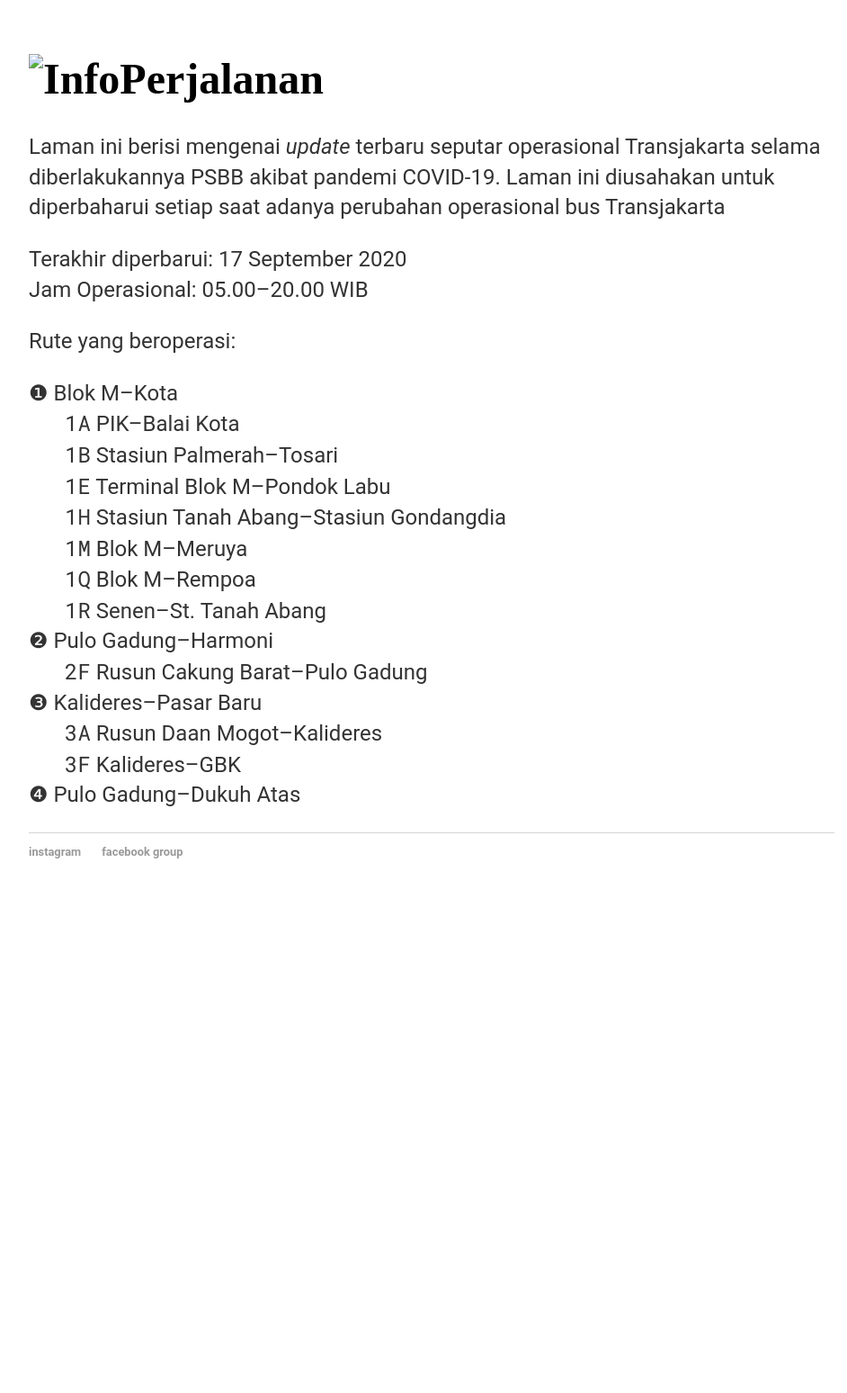
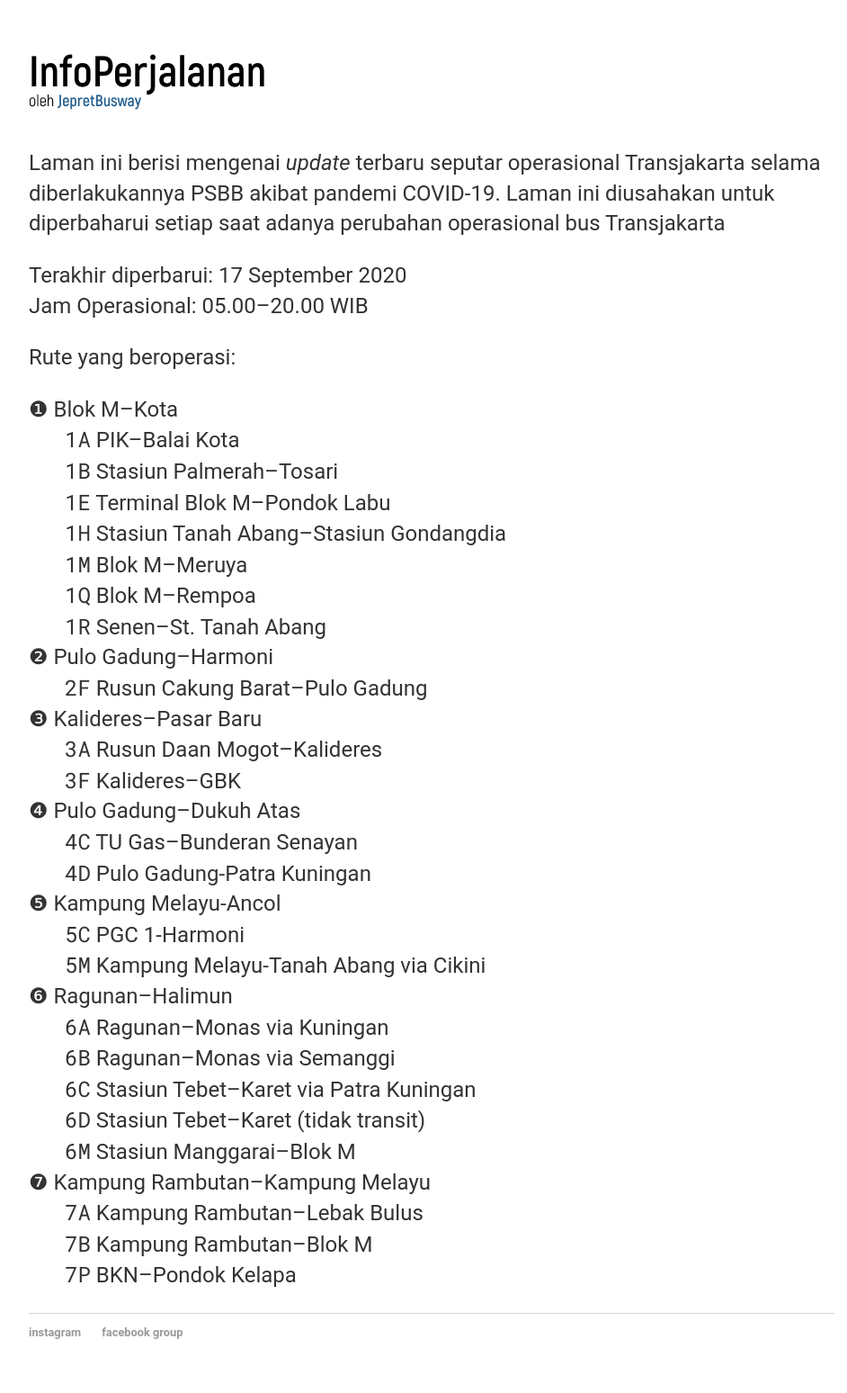
Before and after one commit to jepbusway/InfoPerjalanan2, a Jekyll site: the page built from index.html, in a window 1280 px wide. Shown: the whole page at 90% size, without its empty margins (160-1102 px from the left). Built offline with Jekyll 4.4.1, drawn with Linux system fonts in a browser that asks for light colours; before the commit the page ends 1014 px from its top, so only the background shows below that.

Commit message:
Update index.html

```diff
--- a/index.html
+++ b/index.html
@@ -3,7 +3,7 @@
 title: InfoPerjalanan
 ---
 <div class="blurb">
-        <h1><img scr="InfoPerjalanan oleh JepretBusway.png" alt="InfoPerjalanan"></h1>
+        <h1><img src="InfoPerjalanan oleh JepretBusway.png" alt="InfoPerjalanan"></h1>
 	<p>Laman ini berisi mengenai <em>update</em> terbaru seputar operasional Transjakarta selama diberlakukannya
 		PSBB akibat pandemi COVID-19. Laman ini diusahakan untuk diperbaharui setiap saat adanya perubahan
 		operasional bus Transjakarta</p>
@@ -24,6 +24,21 @@
 			<dd><nor>3A</nor>	Rusun Daan Mogot–Kalideres</dd>
 			<dd><nor>3F</nor>	Kalideres–GBK</dd>
 			<dt><kor4>❹</kor4>	Pulo Gadung–Dukuh Atas</dt>
+			<dd><nor>4C</nor>	TU Gas–Bunderan Senayan</dd>
+			<dd><nor>4D</nor>	Pulo Gadung-Patra Kuningan</dd>
+			<dt><kor5>❺</kor5>	Kampung Melayu-Ancol</dt>
+			<dd><nor>5C</nor>	PGC 1-Harmoni</dd>
+			<dd><nor>5M</nor>	Kampung Melayu-Tanah Abang via Cikini</dd>
+			<dt><kor6>❻</kor6>	Ragunan–Halimun</dt>
+			<dd><nor>6A</nor>	Ragunan–Monas via Kuningan</dd>
+			<dd><nor>6B</nor>	Ragunan–Monas via Semanggi</dd>
+			<dd><nor>6C</nor>	Stasiun Tebet–Karet via Patra Kuningan</dd>
+			<dd><nor>6D</nor>	Stasiun Tebet–Karet (tidak transit)</dd>
+			<dd><nor>6M</nor>	Stasiun Manggarai–Blok M</dd>
+			<dt><kor7>❼</kor7>	Kampung Rambutan–Kampung Melayu</dt>
+			<dd><nor>7A</nor>	Kampung Rambutan–Lebak Bulus</dd>
+			<dd><nor>7B</nor>	Kampung Rambutan–Blok M</dd>
+			<dd><nor>7P</nor>	BKN–Pondok Kelapa</dd>
     		</p>
     	</div>
 </div><!-- /.blurb -->
```
